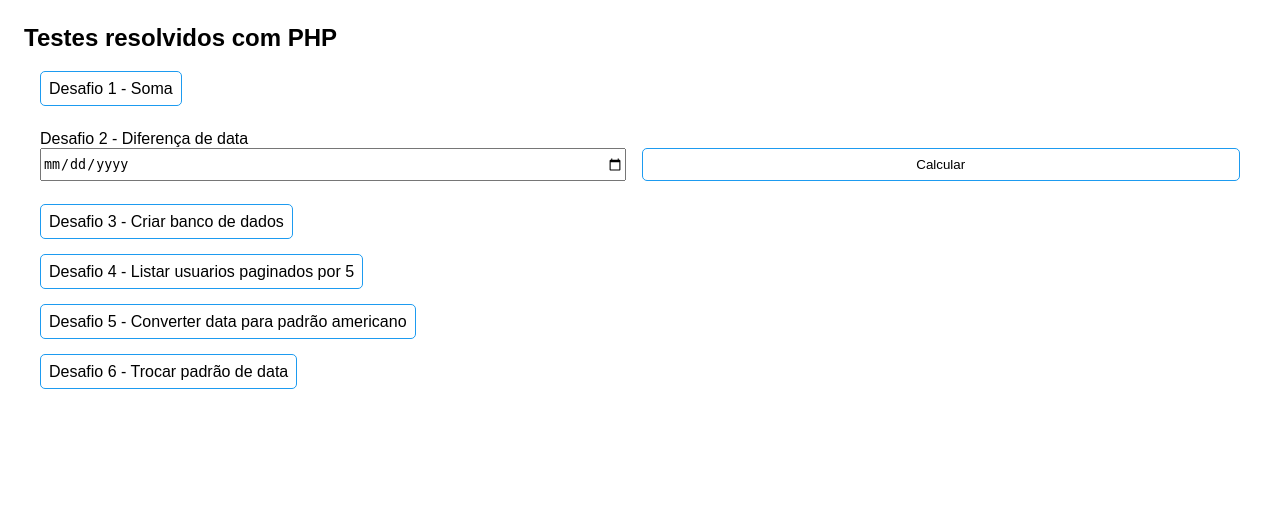
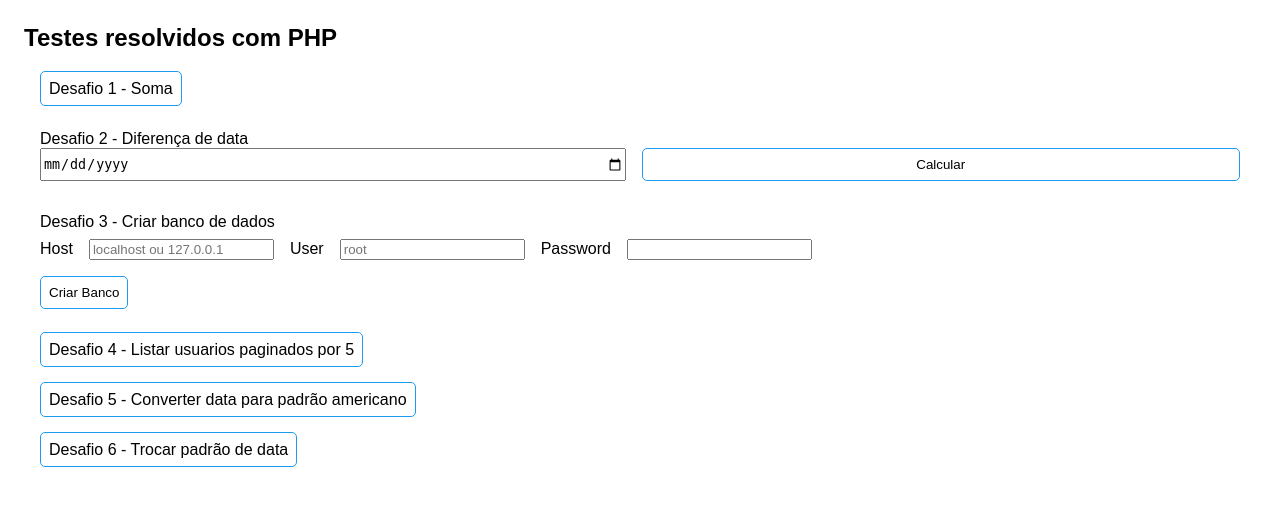
Before and after one commit to HiroyukiShimabukuro/desafios, a PHP site: page / in a window 1280 px wide. Shown: the top 506 px of the page. Run offline with PHP 8.4, Linux system fonts and the light colour scheme.

Commit message:
controller adaptado para passar varias variaveis

```diff
--- a/index.js
+++ b/index.js
@@ -1,6 +1,7 @@
 const s = (el) => document.querySelector(el);
 
 const dateDifference = s("#date-difference");
+const createDatabase = s("#create-database");
 dateDifference.addEventListener('click', function (event) {
   let date = s(["input[name='date']"]).value;
   if (!date) return;
@@ -14,3 +15,12 @@ dateDifference.addEventListener('click', function (event) {
   event.preventDefault();
   location.href = "controller.php?challenge=2&date=" + dateBR;
 })
+
+createDatabase.addEventListener('click', function (event) {
+  const host = s(["input[name='host']"]).value;
+  const user = s(["input[name='user']"]).value;
+  const password = s(["input[name='password']"]).value;
+
+  event.preventDefault();
+  location.href = "controller.php?challenge=3&host=" + host + "&user=" + user + "&password=" + password;
+})
--- a/index.php
+++ b/index.php
@@ -12,10 +12,11 @@
 <body>
   <h2>Testes resolvidos com PHP</h2>
   <section class="challenges">
-    <article>
+    <article class="challenge-1">
       <a class="button" href="controller.php?challenge=1">Desafio 1 - Soma</a>
     </article>
-    <article>
+
+    <article class="challenge-2">
       <label>Desafio 2 - Diferença de data</label>
       <form>
         <input type="hidden" name="challenge" value="2">
@@ -23,16 +24,35 @@
         <button class="button" id="date-difference">Calcular</button>
       </form>
     </article>
-    <article>
-      <a class="button" href="controller.php?challenge=3">Desafio 3 - Criar banco de dados</a>
+
+    <article class="challenge-3">
+      <label>Desafio 3 - Criar banco de dados</label>
+      <form>
+        <input type="hidden" name="challenge" value="3">
+        <div class="fields">
+          <div class="input-group">
+            <label>Host</label>
+            <input type="text" name="host" placeholder="localhost ou 127.0.0.1">
+          </div>
+          <div class="input-group">
+            <label>User</label>
+            <input type="text" name="user" placeholder="root">
+          </div>
+          <div class="input-group">
+            <label>Password</label>
+            <input type="password" name="password">
+          </div>
+        </div>
+        <button class="button" id="create-database">Criar Banco</button>
+      </form>
     </article>
-    <article>
+    <article class="challenge-4">
       <a class="button" href="controller.php?challenge=4">Desafio 4 - Listar usuarios paginados por 5</a>
     </article>
-    <article>
+    <article class="challenge-5">
       <a class="button" href="controller.php?challenge=5">Desafio 5 - Converter data para padrão americano</a>
     </article>
-    <article>
+    <article class="challenge-6">
       <a class="button" href="controller.php?challenge=6">Desafio 6 - Trocar padrão de data</a>
     </article>
   </section>
--- a/style.css
+++ b/style.css
@@ -14,15 +14,15 @@ body{
   margin: 0.5rem 1rem;
 }
 
-.challenges article form{
+.challenges .challenge-2 form{
   display: flex;
   gap: 1rem;
 }
 
-.challenges article form input{
+.challenges .challenge-2 input{
   flex: 1;
 }
-.challenges article form button{
+.challenges .challenge-2 form button{
   flex: 1;
 }
 
@@ -34,3 +34,17 @@ body{
   background-color: #ffffff;
   padding: 0.5rem;
 }
+
+.challenge-3 form{
+  margin-top: 0.5rem;
+}
+.fields{
+  display: flex;
+  gap: 1rem;
+  margin-bottom: 1rem;
+}
+.input-group{
+  display:flex;
+  gap: 1rem;
+  align-items: center;
+}
```
Also changed, not shown: controller.php (+18 -8 lines).
